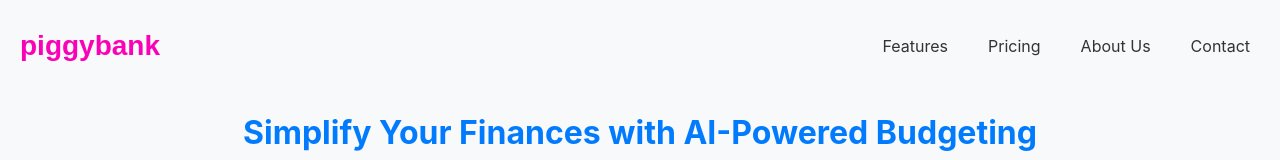
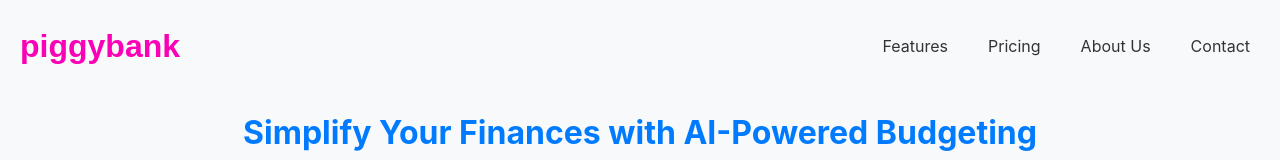
Before and after one commit to yngOtto/piggybank, a React (Create React App) app in the folder piggybank-landing/: page / in a window 1280 px wide. Shown: the top 160 px of the page. Built offline with nearby package versions, Linux system fonts and the light colour scheme.

Commit message:
Increased font weight for logo

```diff
--- a/piggybank-landing/src/components/Header.css
+++ b/piggybank-landing/src/components/Header.css
@@ -13,7 +13,7 @@
 .logo {
     font-family: 'Attemptyon', sans-serif;
     font-weight: bold;
-    font-size: 1.75rem;
+    font-size: 2rem;
     color: #fa00b7;
     text-decoration: none;
 }
```
